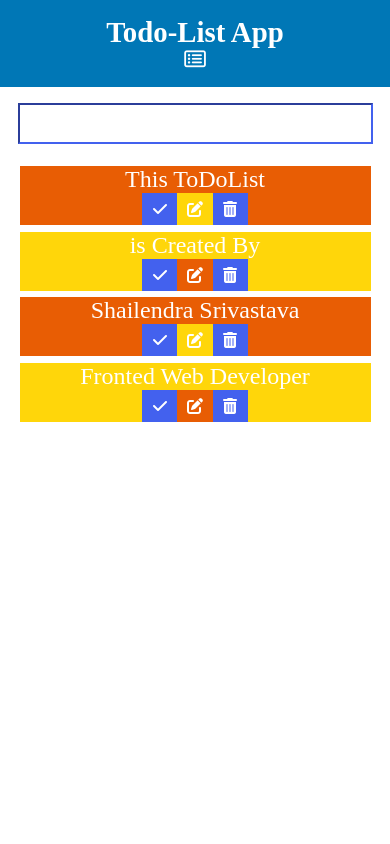
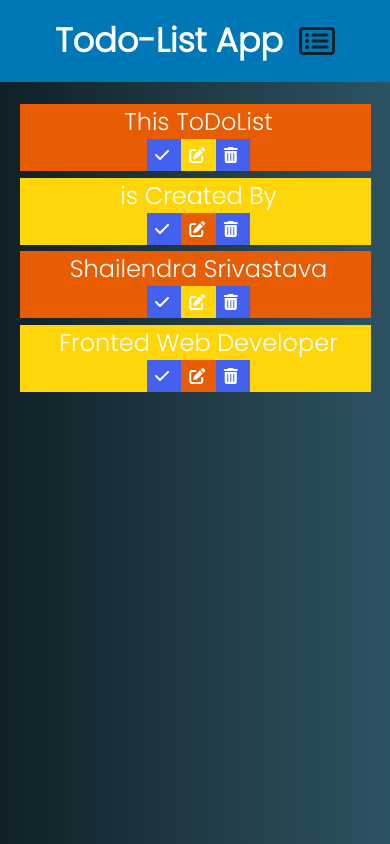
Before and after one commit to ShailendraLPU/ToDoList.github.io, a plain HTML site: page index.html in a window 390 px wide. Drawn offline with Linux system fonts and the light colour scheme.

Commit message:
Update style.css

```diff
--- a/style.css
+++ b/style.css
@@ -4,15 +4,34 @@
     padding: 0px;
     margin: 0px;
 }
+body
+{   width: 100vw;
+    font-family: 'Poppins', sans-serif;
+    background: linear-gradient(to right, #0f2027, #203a43, #2c5364);
+}
 
 nav
 {
+    display: flex;
+    justify-content: center;
+    align-items: center;
     color: white;
-    font-size: 1.2rem;
+    font-size: 1.4rem;
     padding: 1rem;
-    text-align: center;
     background-color: #0077b6;
 }
+
+nav i
+{
+
+    color: #0f2027;
+    font-size: 2rem;
+    margin-left: 1rem;
+}
+
+
+
+
 
 section
 {
@@ -21,6 +40,9 @@ section
     justify-content: center;
     align-items: center;
     flex-direction: column;
+    width: 100%;
+    margin-top: -1rem;
+
 }
 
 section div
@@ -30,27 +52,28 @@ section div
     display: flex;
     justify-content: center;
     align-items: center;
+    width: 50%;
+
 
 }
+
 
 section div input
 {
 
-   border-color: #4361ee;
+    color: white;
+    border: none;
     font-size: 2rem;
-     width: 90%;
+    width: 100%;
+    background: linear-gradient(to right, #2193b0, #6dd5ed);
+
 }
 
+section>div input
+{
+    display: none;
+}
 
-section div button
-{
-    color: white;
-    background-color: #4361ee;
-    font-size: 2rem;
-    border-color: #4361ee;
-    width: 10%;
-    cursor: pointer;
-}
 
 section ul
 {
@@ -86,8 +109,10 @@ section ul div li
     margin-top: 0.4rem;
     background-color: #ffd60a;
     color: white;
+    padding-left: 2%;
 
 }
+
 
 
 section ul div:nth-of-type(2n+1) li
@@ -111,7 +136,7 @@ section ul div li div
 section ul div li div i
 {
     height: 100%;
-    color:white;
+    color:#0f2027;
     background-color: #4361ee;
     cursor: pointer;
     padding: 0.6rem;
@@ -155,12 +180,17 @@ section ul div:nth-of-type(2n+2) li .lineth
 }
 
 
+
 @media screen and (max-width:1076px)
 {
     section ul {
 
         width: 58%;
 
+
+    }
+    section div{
+        width: 62%;
     }
 }
 
@@ -172,6 +202,7 @@ section ul div:nth-of-type(2n+2) li .lineth
         width: 65%;
 
     }
+
 }
 
 
@@ -193,17 +224,12 @@ section ul div:nth-of-type(2n+2) li .lineth
         width: 80%;
 
     }
+
+    section div
+    {
+        width: 85%;
+    }
 }
-/*
-
-@media screen and (max-width:340px)
-{
-    section ul {
-
-        width: 90%;
-
-    }
-} */
 
 
 @media screen and (max-width:444px)  /* 312 */
@@ -236,7 +262,7 @@ section ul {
 
 }
 
-
+}
 
 section ul div li div i:nth-of-type(2)
 {
@@ -249,10 +275,17 @@ section ul div:nth-of-type(2n+2) li div i:nth-of-type(2)
     background-color: #e85d04;
 }
 
+section ul div li input{
+    width: 100%;
+  padding: 0 1% 0 1%;
+}
 
-section ul div li div i {
+.visible
+{
+  display: block;
+}
 
-    width: 30%;
-    text-align: center;
+.section1
+{
+    margin-top: 0rem;
 }
-}
```
